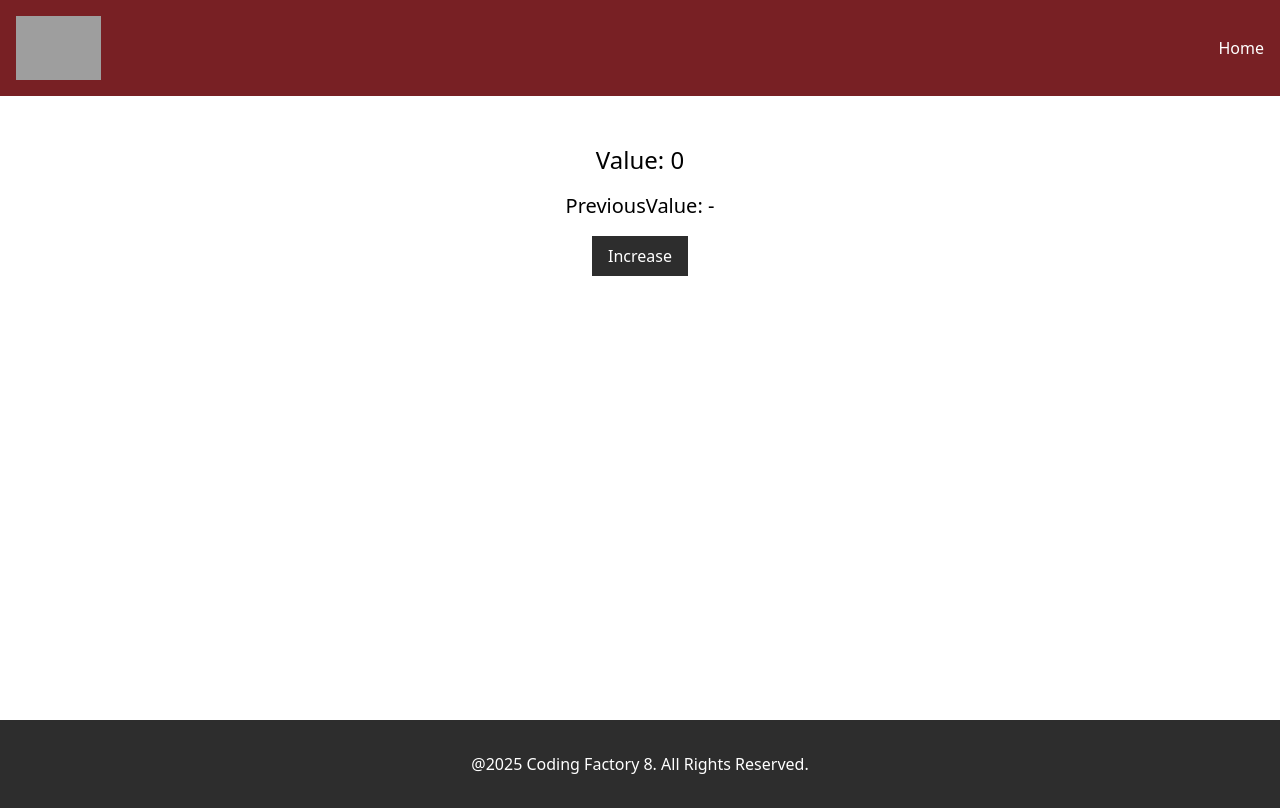
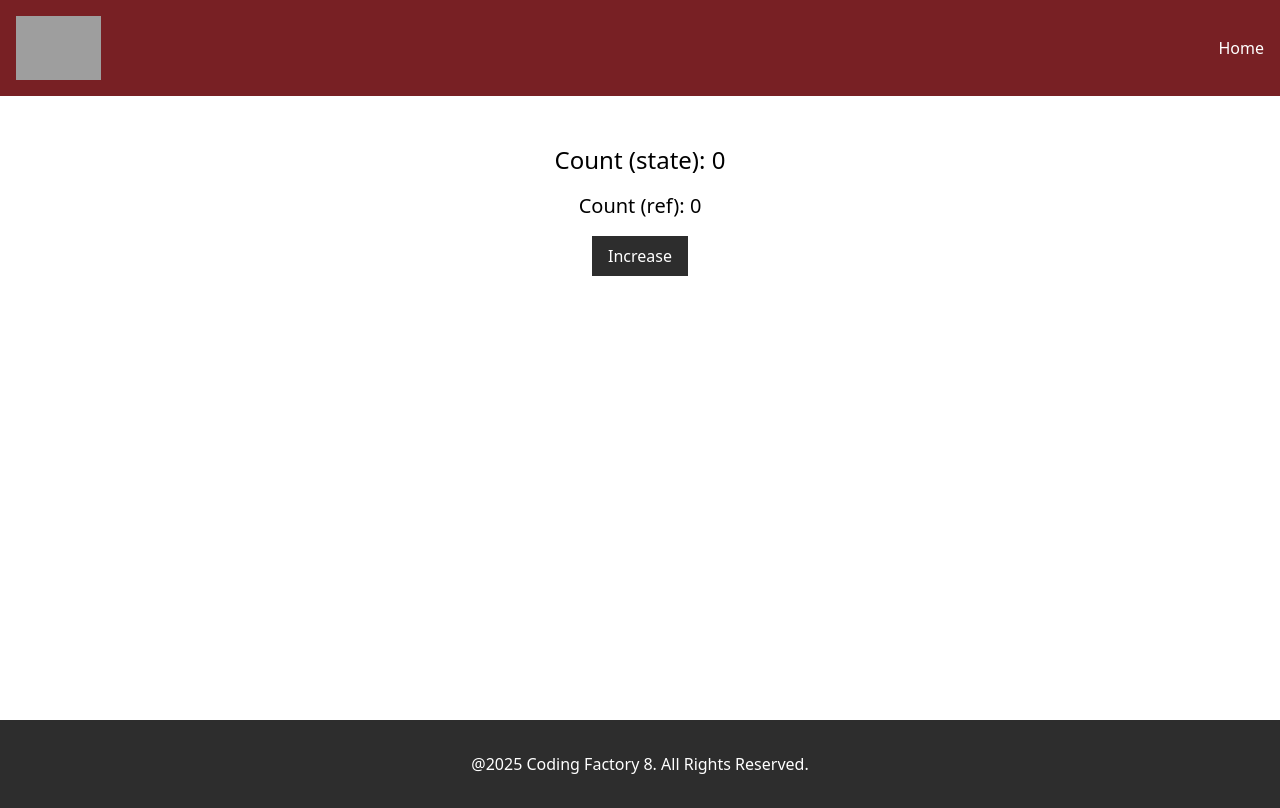
Before and after one commit to Vpetros/cf8-react-intro, a React app: page / in a window 1280 px wide. Built offline with nearby package versions, Linux system fonts and the light colour scheme; grey boxes are pictures that could not be loaded; the HTML template or start-up script is replaced by a standard one.

Commit message:
feat: add CounterWithRef component using state & ref

```diff
--- a/src/App.tsx
+++ b/src/App.tsx
@@ -7,7 +7,8 @@
 // import ArrowFunctionalComponentWithPropsType from "./components/ArrowFunctionalComponentWithPropsType.tsx";
 // import Card from "./components/Card.tsx";
 import Layout from "./components/Layout.tsx";
-import PreviousValue from "./components/PreviousValue.tsx";
+import CounterWithRef from "./components/CounterWithRef.tsx";
+// import PreviousValue from "./components/PreviousValue.tsx";
 // import FocusInput from "./components/FocusInput.tsx";
 // import WindowSize from "./components/WindowSize.tsx";
 // import CounterAdvanced from "./components/CounterAdvanced.tsx";
@@ -69,7 +70,8 @@
                 {/*<Timer/>*/}
                 {/*<WindowSize/>*/}
                 {/*<FocusInput/>*/}
-                <PreviousValue/>
+                {/*<PreviousValue/>*/}
+                <CounterWithRef/>
 
             </Layout>
         </>
--- /dev/null
+++ b/src/components/CounterWithRef.tsx
@@ -0,0 +1,27 @@
+import CounterButton from "./CounterButton.tsx";
+import {useState, useRef} from "react";
+
+const CounterWithRef = () => {
+    const [count, setCount] = useState(0);
+    const clickRef = useRef(0);
+
+    const handleClick = () => {
+        setCount((prev) => prev + 1);
+        clickRef.current += 1;
+        console.log("Ref Click", clickRef.current);
+    };
+
+    return (
+        <>
+            <div className="text-center mt-12">
+                <h1 className="text-2xl mb-4">Count (state): {count}</h1>
+                <h2 className="text-xl mb-4">Count (ref): {clickRef.current}</h2>
+                <CounterButton
+                    onClick={handleClick}
+                    label="Increase"/>
+            </div>
+        </>
+    )
+}
+
+export default CounterWithRef;
```
